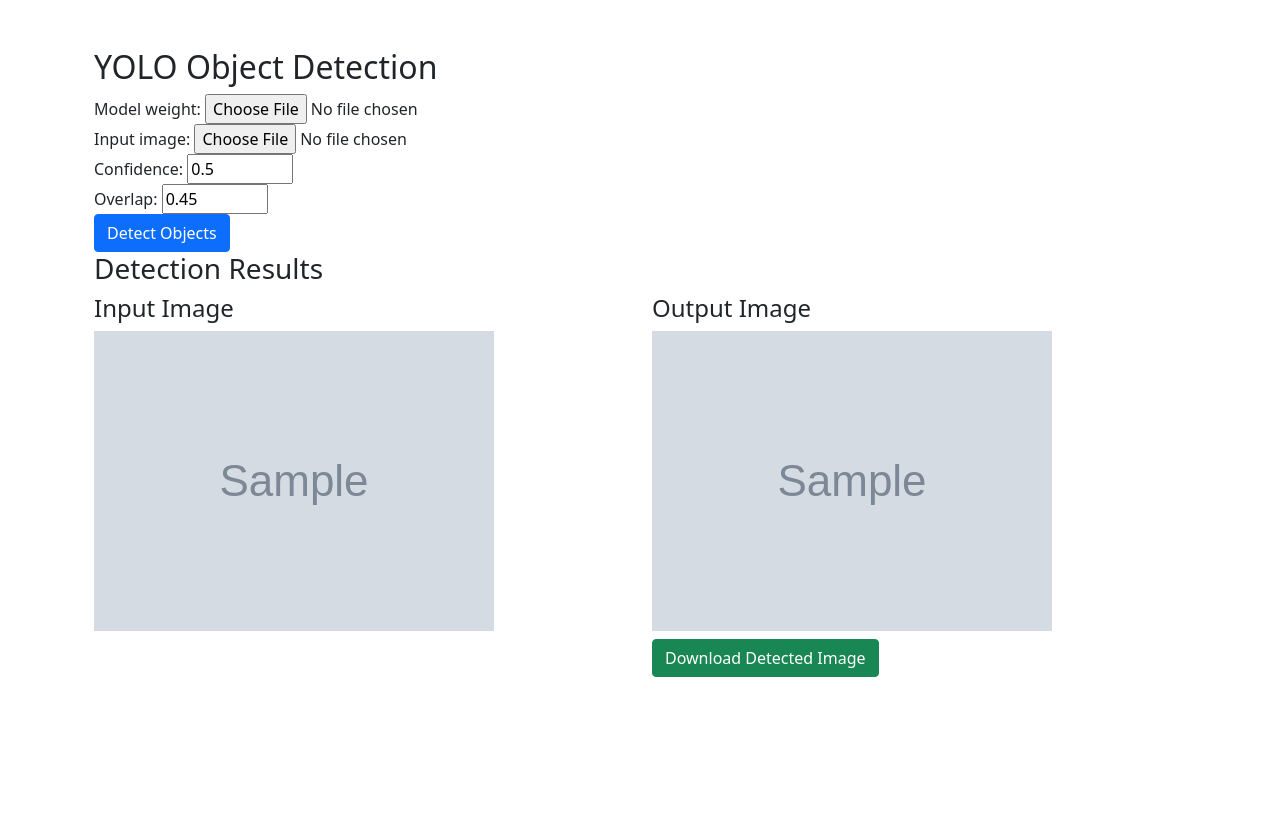
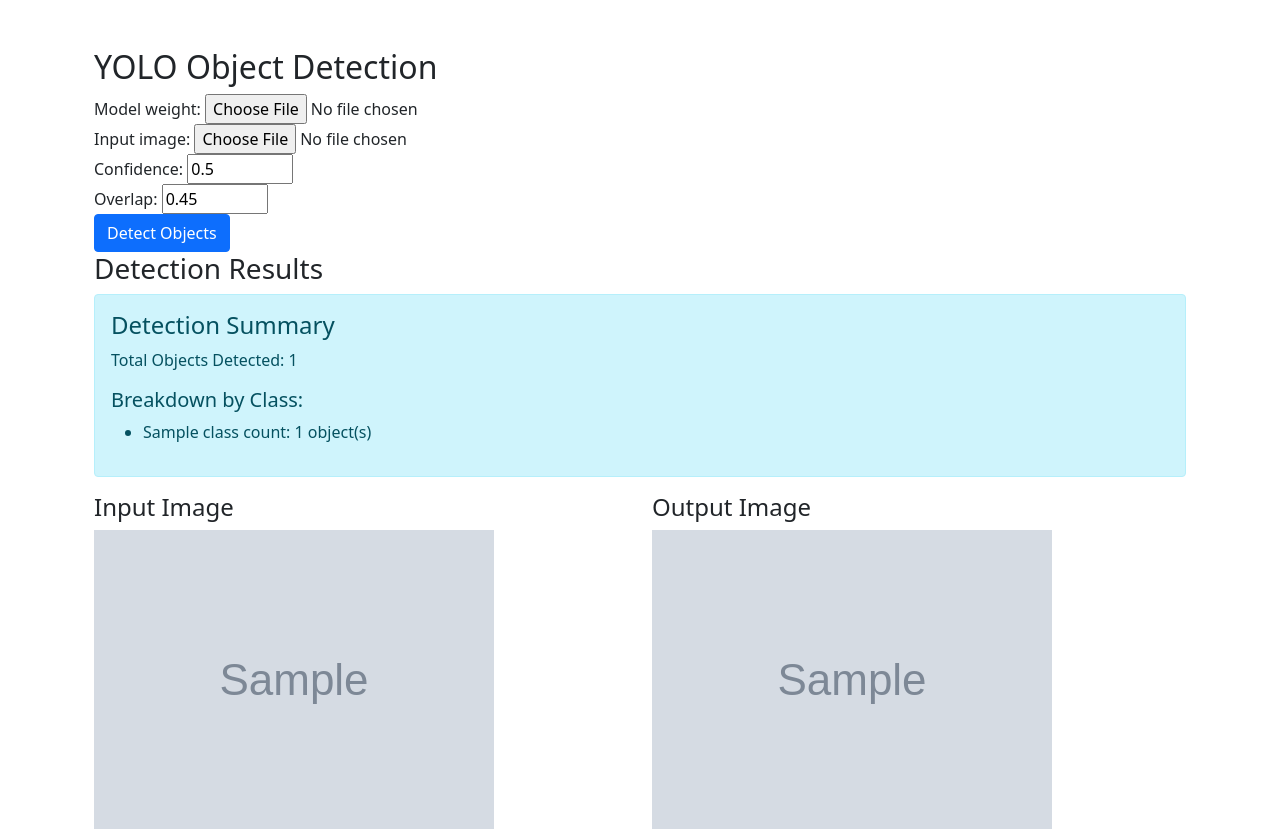
Before and after one commit to christianciu/objectdetection, a Django app: template yolov12_detect/templates/detect.html in a window 1280 px wide. Shown: the top 829 px of the page. Before the commit the page ends 677 px from the top, so only its background shows below. Run offline with Django 5.2, Linux system fonts and the light colour scheme; tables that the repository leaves empty hold one stand-in row (values such as "Sample post"); the template is opened without the code that fills it: values that come from a table or form of the project are taken from there, most other values are stand-ins (such as "Sample title", 1, 10 or a date in 2020); grey boxes marked "Sample" are stand-in pictures.

Commit message:
update with count

```diff
--- a/yolov12_detect/models.py
+++ b/yolov12_detect/models.py
@@ -1,6 +1,4 @@
 from django.db import models
-from django.utils import timezone
-
 
 class YOLODetection(models.Model):
     model_weight = models.FileField(upload_to='yolo_weights/')
@@ -8,4 +6,9 @@ class YOLODetection(models.Model):
     output_image = models.ImageField(upload_to='output_images/', null=True, blank=True)
     confidence = models.FloatField(default=0.5)
     overlap = models.FloatField(default=0.45)
+    total_detections = models.IntegerField(default=0)
+    class_counts = models.JSONField(null=True, blank=True)
     created_at = models.DateTimeField(auto_now_add=True)
+
+    def __str__(self):
+        return f"Detection {self.id}"
--- a/yolov12_detect/templates/detect.html
+++ b/yolov12_detect/templates/detect.html
@@ -32,6 +32,27 @@
     {% if detection and detection.output_image %}
     <div class="result-section">
         <h3>Detection Results</h3>
+
+        {% if detection.total_detections > 0 %}
+        <div class="alert alert-info">
+            <h4>Detection Summary</h4>
+            <p>Total Objects Detected: {{ detection.total_detections }}</p>
+
+            {% if detection.class_counts %}
+            <h5>Breakdown by Class:</h5>
+            <ul>
+                {% for class_name, count in detection.class_counts.items %}
+                <li>{{ class_name }}: {{ count }} object(s)</li>
+                {% endfor %}
+            </ul>
+            {% endif %}
+        </div>
+        {% else %}
+        <div class="alert alert-warning">
+            No objects detected in the image.
+        </div>
+        {% endif %}
+
         <div class="row">
             <div class="col-md-6">
                 <h4>Input Image</h4>
```
Also changed, not shown: yolov12_detect/views.py (+31 -26 lines), yolov12_detect/migrations/0002_yolodetection_class_counts_and_more.py (added).
